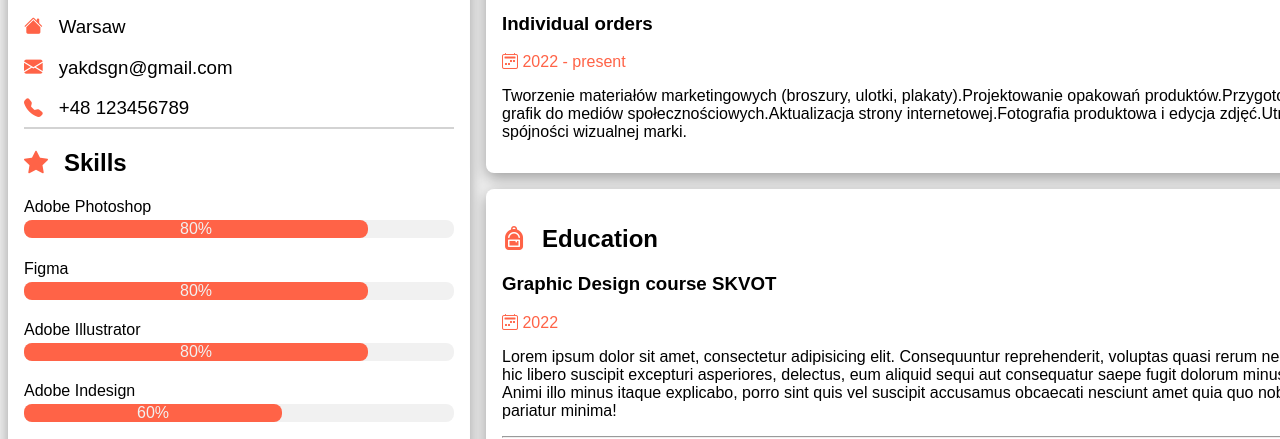
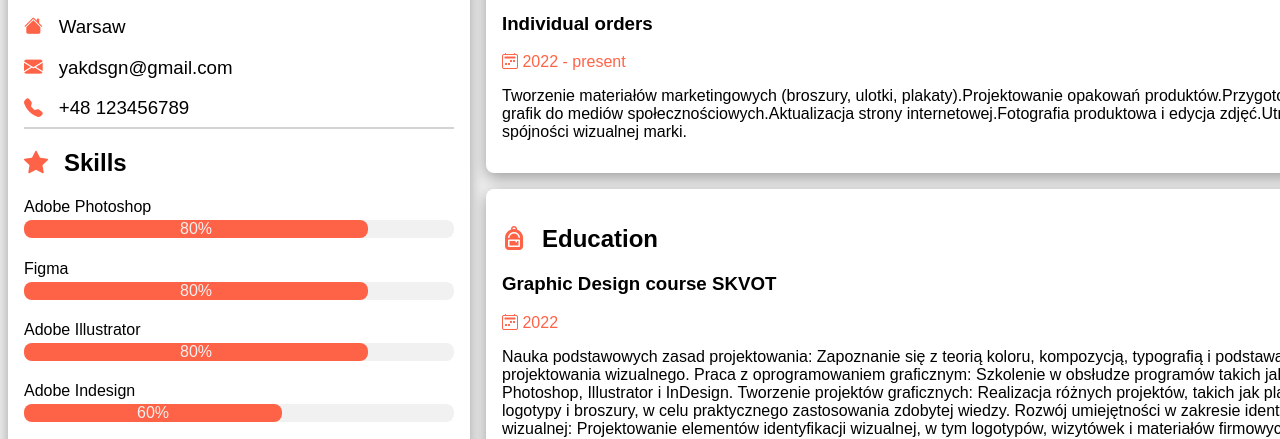
Before and after one commit to Anna123098/cv.anna, a plain HTML site: page index.html in a window 1280 px wide. Shown: the part 482-921 px from the top of the page. Drawn offline with nearby package versions, Linux system fonts and the light colour scheme.

Commit message:
Update index.html

```diff
--- a/index.html
+++ b/index.html
@@ -78,7 +78,23 @@
         <h2><i class="bi bi-backpack-fill"></i>Education</h2>
         <h3>Graphic Design course SKVOT</h3>
         <div class="date"><i class="bi bi-calendar2-week"></i> 2022</div>
-        <p>Lorem ipsum dolor sit amet, consectetur adipisicing elit. Consequuntur reprehenderit, voluptas quasi rerum necessitatibus hic libero suscipit excepturi asperiores, delectus, eum aliquid sequi aut consequatur saepe fugit dolorum minus dolor. Animi illo minus itaque explicabo, porro sint quis vel suscipit accusamus obcaecati nesciunt amet quia quo nobis aliquam pariatur minima!</p>
+        <p>Nauka podstawowych zasad projektowania: Zapoznanie się z teorią koloru, kompozycją, typografią i podstawami projektowania wizualnego.
+
+Praca z oprogramowaniem graficznym: Szkolenie w obsłudze programów takich jak Adobe Photoshop, Illustrator i InDesign.
+
+Tworzenie projektów graficznych: Realizacja różnych projektów, takich jak plakaty, ulotki, logotypy i broszury, w celu praktycznego zastosowania zdobytej wiedzy.
+
+Rozwój umiejętności w zakresie identyfikacji wizualnej: Projektowanie elementów identyfikacji wizualnej, w tym logotypów, wizytówek i materiałów firmowych.
+
+Fotografia i edycja zdjęć: Podstawy fotografii produktowej i edycji zdjęć, w tym korekta kolorów, retusz i kompozycja.
+
+Tworzenie treści do mediów społecznościowych: Projektowanie grafik i animacji do publikacji w mediach społecznościowych.
+
+Praca nad projektami zespołowymi: Współpraca z innymi uczestnikami kursu nad wspólnymi projektami, co rozwija umiejętności komunikacyjne i koordynacyjne.
+
+Konsultacje i feedback: Regularne konsultacje z prowadzącymi oraz ocena prac przez mentorów i kolegów z kursu.
+
+Portfolio: Opracowanie profesjonalnego portfolio zawierającego wszystkie zrealizowane projekty, gotowego do prezentacji potencjalnym klientom lub pracodawcom.</p>
         <hr>
         <h3>Graphic Design course CREO</h3>
         <div class="date"><i class="bi bi-calendar2-week"></i> 2023</div>
```
